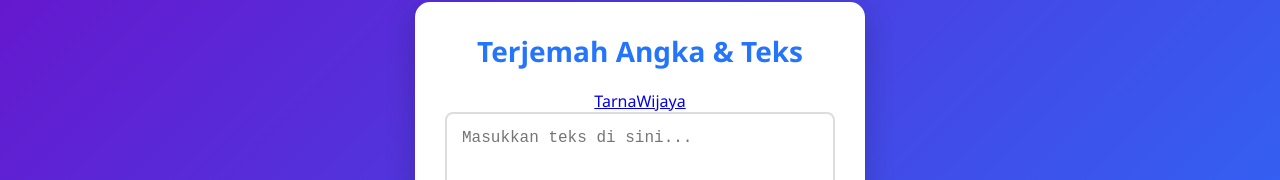
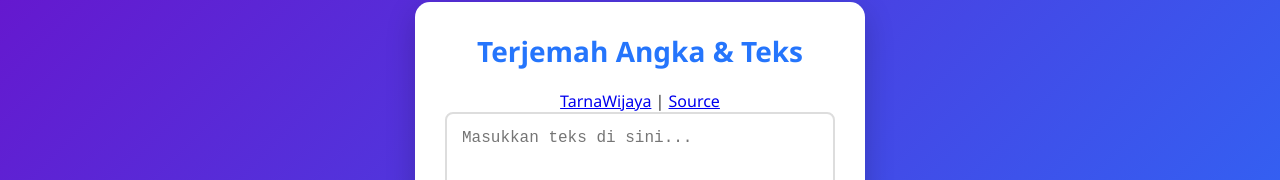
Before and after one commit to TarnaWijaya-Studio/Konverter-Teks-ke-Angka, a plain HTML site: page index.html in a window 1280 px wide. Shown: the part 160-340 px from the top of the page. Drawn offline with Linux system fonts and the light colour scheme.

Commit message:
update index.html

```diff
--- a/index.html
+++ b/index.html
@@ -9,7 +9,8 @@
 <body>
   <div class="container">
     <h1>Terjemah Angka & Teks</h1>
-    <a href="https://github.com/TarnaWijaya">TarnaWijaya</a>
+    <a href="https://github.com/TarnaWijaya">TarnaWijaya</a> | <a
+    href="https://github.com/TarnaWijaya-Studio/Konverter-Teks-ke-Angka">Source</a>
     <textarea id="inputText" placeholder="Masukkan teks di sini..."></textarea>
     <div class="buttons">
       <button onclick="convertToNumbers()">Generate</button>
```
